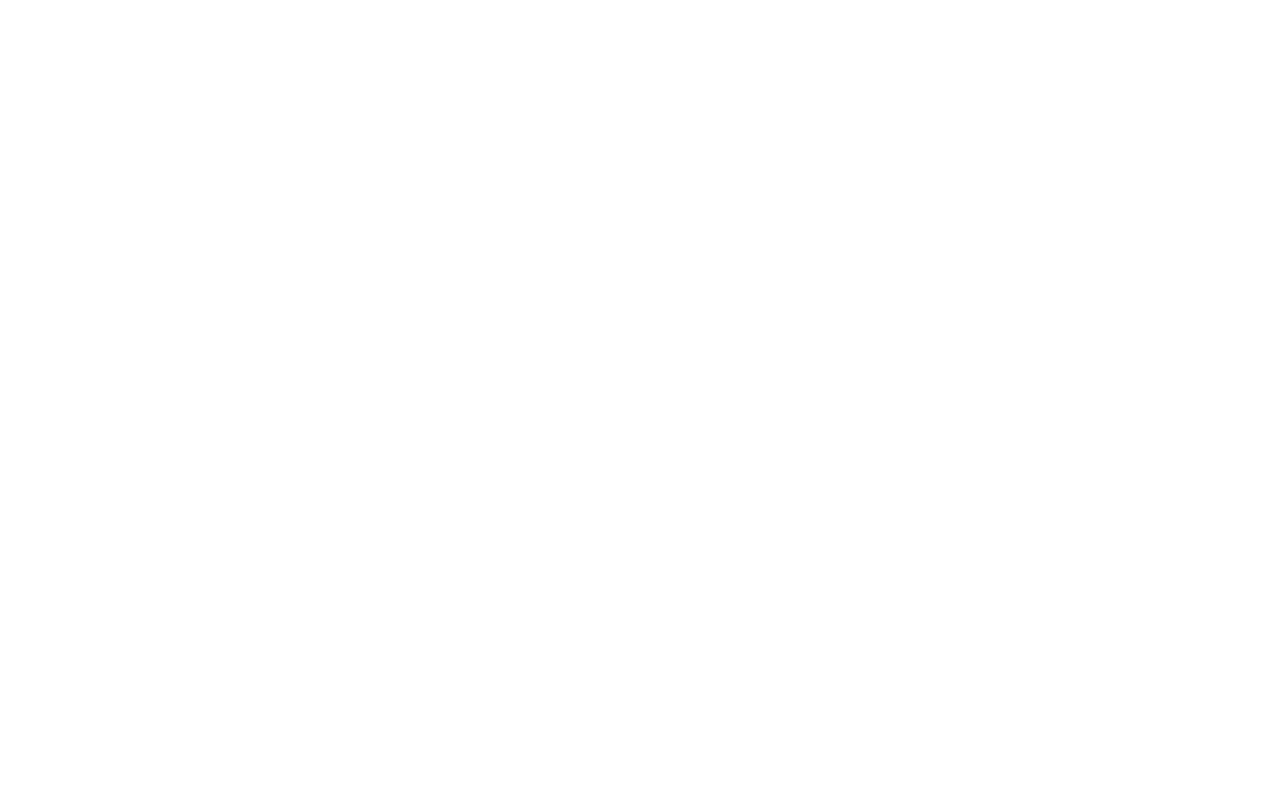
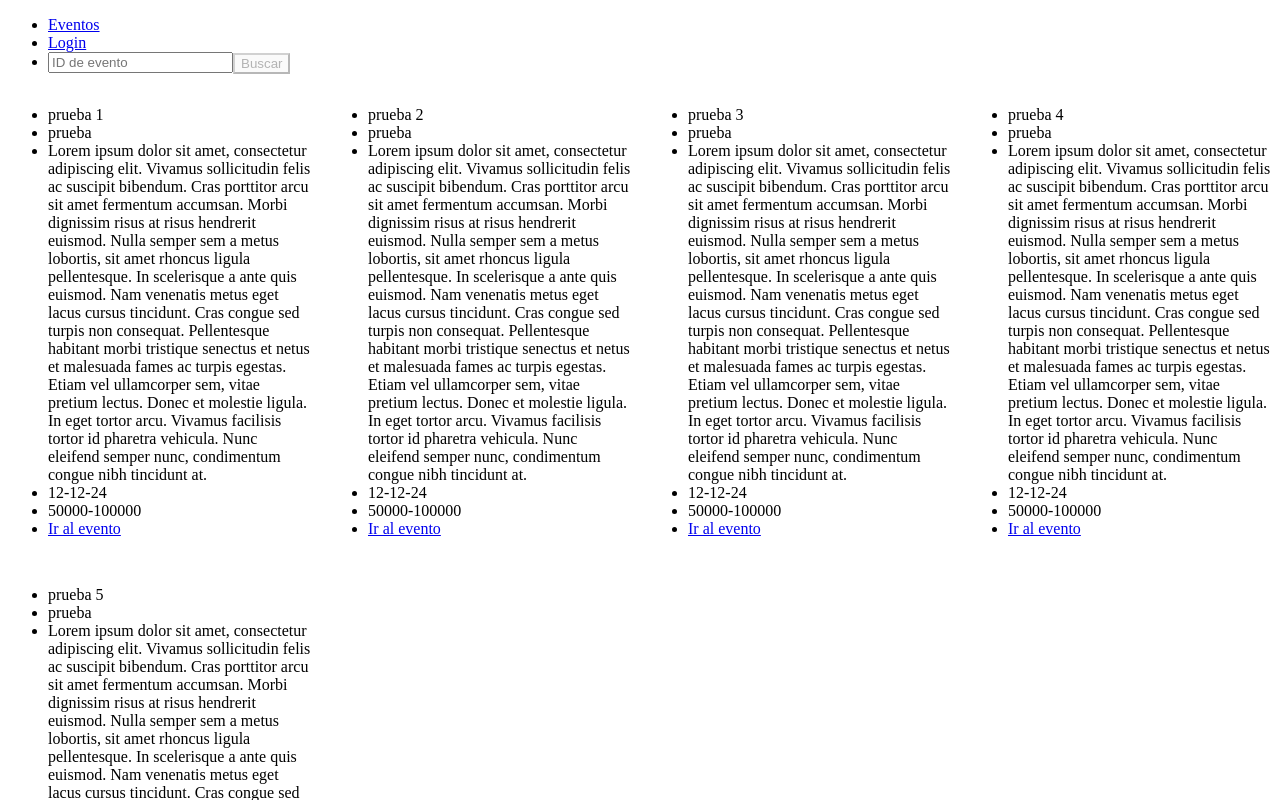
Before and after one commit to IETI-Project/Front, a React (Vite) app: page / in a window 1280 px wide. Shown: the top 800 px of the page. Built offline with nearby package versions, Linux system fonts and the light colour scheme; no server answers.

Commit message:
Estructura del routing creada y menu

```diff
--- a/package.json
+++ b/package.json
@@ -9,12 +9,14 @@
     "preview": "vite preview"
   },
   "dependencies": {
+    "@chakra-ui/react": "^2.5.5",
     "@emotion/react": "^11.10.6",
     "@emotion/styled": "^11.10.6",
     "@fontsource/roboto": "^4.5.8",
     "@mui/icons-material": "^5.11.16",
     "@mui/material": "^5.12.0",
     "@mui/styled-engine-sc": "^5.12.0",
+    "framer-motion": "^10.11.6",
     "react": "^18.2.0",
     "react-dom": "^18.2.0",
     "react-router-dom": "^6.10.0",
--- a/src/App.jsx
+++ b/src/App.jsx
@@ -1,10 +1,20 @@
+import {Route, Routes} from "react-router-dom";
+import {EventGrid} from "./components/EventGrid.jsx";
+import {Menu} from "./components/Menu.jsx";
+
 function App() {
 
 
-  return (
-    <div className="App">
-    </div>
-  )
+    return (
+        <>
+            <Menu/>
+            <Routes>
+                <Route path="/" element={<EventGrid/>}/>
+                <Route path="/event/:id"/>
+                <Route path="/login"/>
+            </Routes>
+        </>
+    )
 }
 
 export default App
--- /dev/null
+++ b/src/components/Menu.jsx
@@ -0,0 +1,37 @@
+import {Link,useNavigate} from "react-router-dom";
+import {Button, Input} from "@chakra-ui/react";
+import {useState} from "react";
+export function Menu(){
+    const [isActive,setActive] = useState(false)
+    const [searchId,setSearchId] = useState()
+    const navigate = useNavigate()
+
+    function handleIdSearch() {
+        navigate("event/"+searchId)
+    }
+
+    function handleIdSearchInput(event) {
+        if (!isNaN(event.target.value)){
+            setSearchId(event.target.value)
+            setActive(true)
+        }
+        else {
+            setActive(false)
+        }
+    }
+
+    return (
+      <ul>
+          <li>
+              <Link to="/">Eventos</Link>
+          </li>
+          <li>
+              <Link to="/">Login</Link>
+          </li>
+          <li>
+              <Input id="id-search" placeholder="ID de evento"  onChange={handleIdSearchInput}/>
+              <Button onClick={handleIdSearch} isDisabled = {!isActive}>Buscar</Button>
+          </li>
+      </ul>
+    );
+}
```
Also changed, not shown: 1 other file (tests, documents, lock files or other folders).
